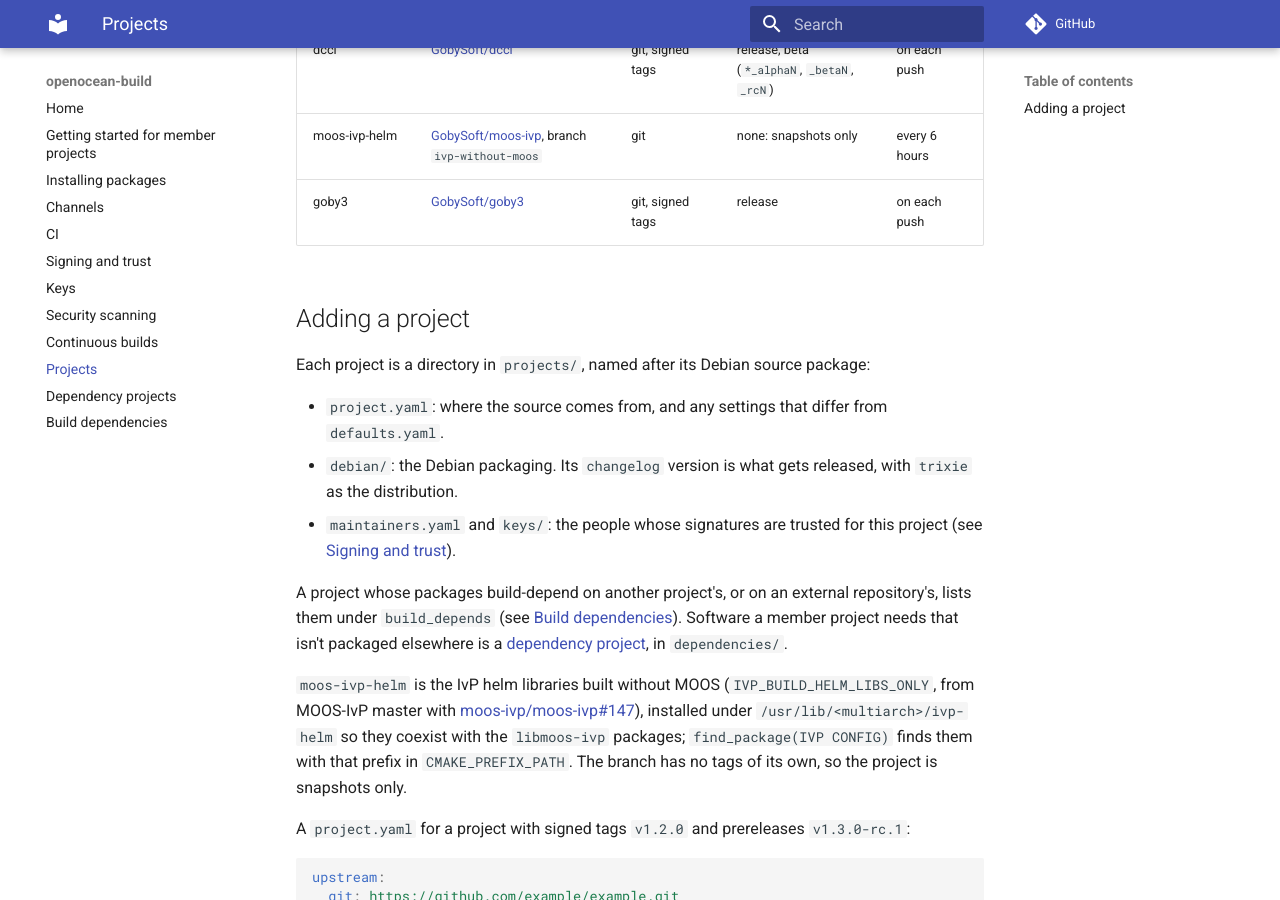
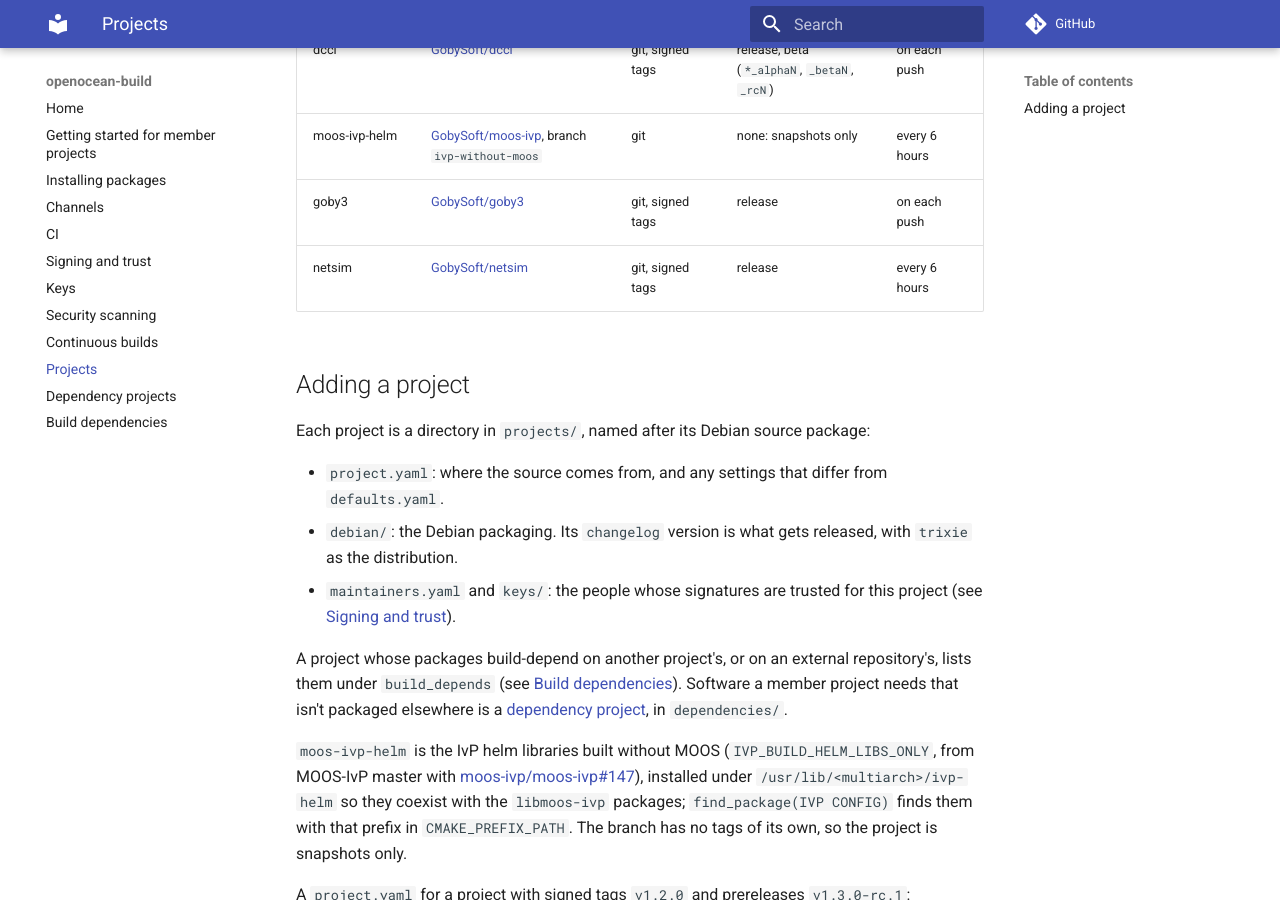
Before and after one commit to openocean-software/openocean-build, an MkDocs documentation site: the page built from docs/projects.md, in a window 1280 px wide and 900 px high, scrolled down 372 px. Built offline with MkDocs 1.6.1 and Material for MkDocs 9.7.7, drawn with Linux system fonts in a browser that asks for light colours; comment, search, counter and statistics services are not loaded.

Commit message:
netsim 1.3.1-1: releases and continuous builds of GobySoft/netsim
From the signed tag 1.3.1, with packaging brought up from GobySoft's: the
same binary package names, debhelper 13, and a DEP-5 copyright matching
COPYING. The documentation and interface files are built on amd64 only.
A patch drops netsim_tcp's link to libb64, which DCCL 5 no longer needs
(GobySoft/netsim#16). master is built for the continuous channel.

Co-Authored-By: Claude Opus 5.5 <noreply@anthropic.com>
Claude-Session: https://claude.ai/code/session_01TCmHEtFYqHoQ7FSkAsKLKz

```diff
--- a/docs/projects.md
+++ b/docs/projects.md
@@ -9,6 +9,7 @@
 | dccl | [GobySoft/dccl](https://github.com/GobySoft/dccl) | git, signed tags | release, beta (`*_alphaN`, `_betaN`, `_rcN`) | on each push |
 | moos-ivp-helm | [GobySoft/moos-ivp](https://github.com/GobySoft/moos-ivp), branch `ivp-without-moos` | git | none: snapshots only | every 6 hours |
 | goby3 | [GobySoft/goby3](https://github.com/GobySoft/goby3) | git, signed tags | release | on each push |
+| netsim | [GobySoft/netsim](https://github.com/GobySoft/netsim) | git, signed tags | release | every 6 hours |
 
 ## Adding a project
 
```
Also changed, not shown: 15 other files.
